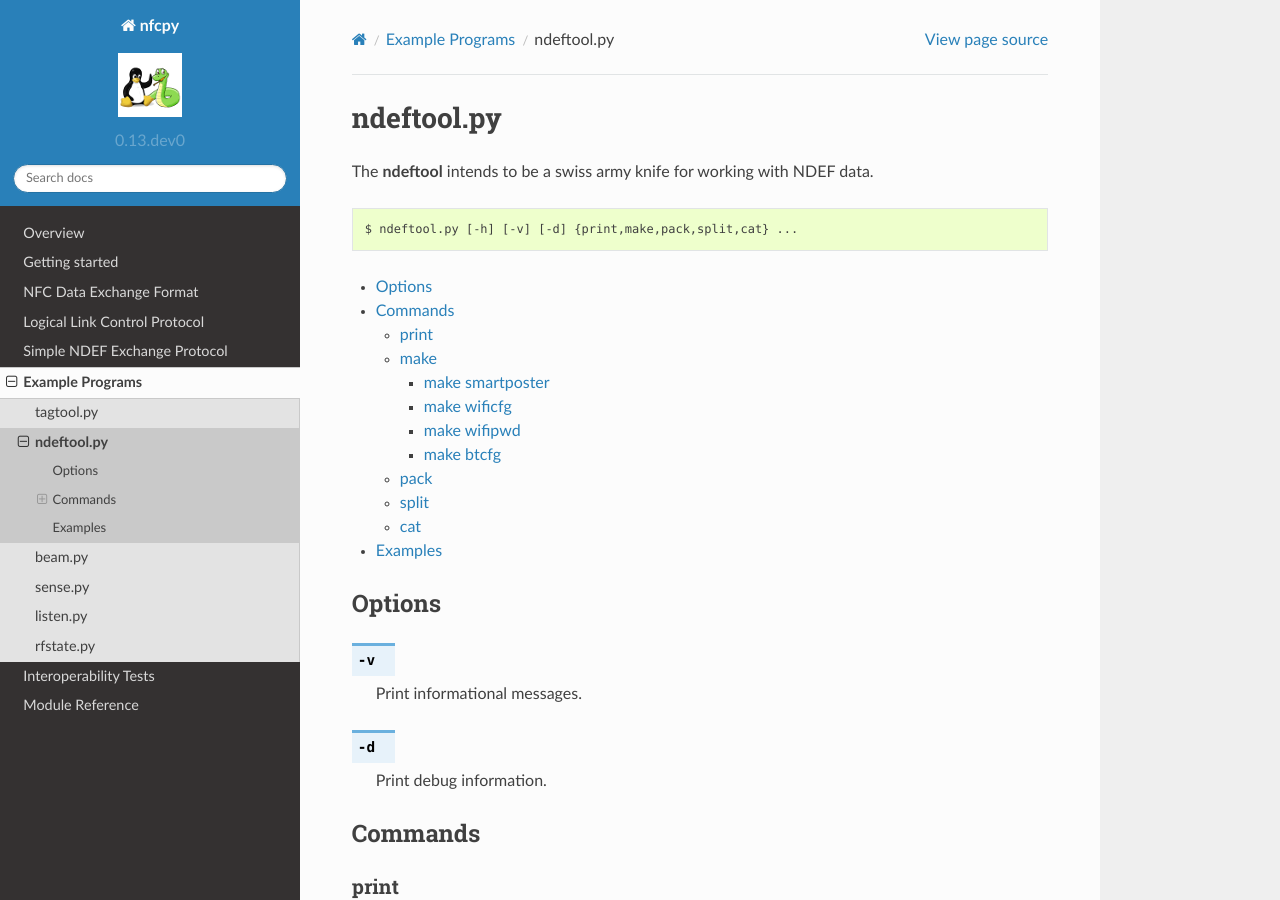
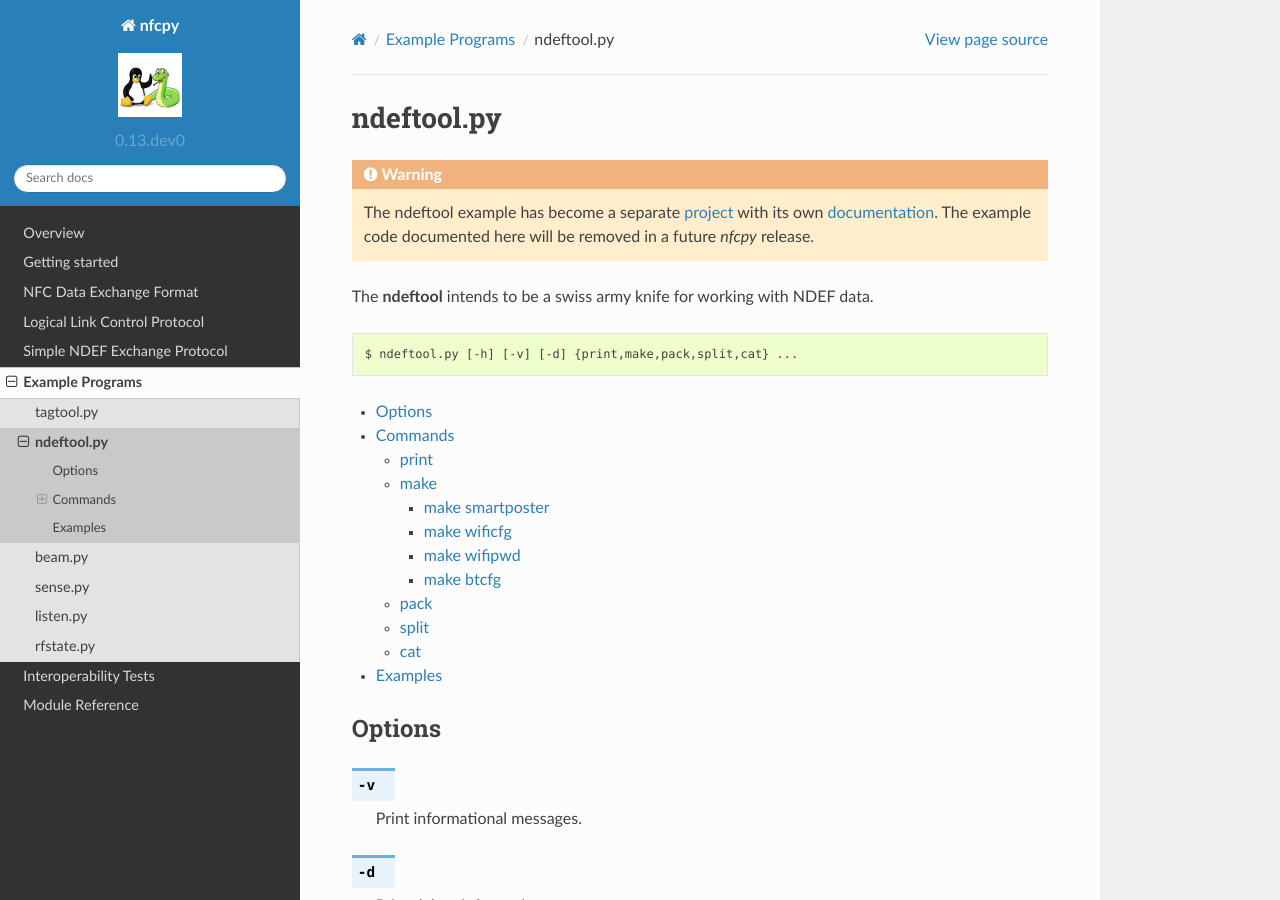
Before and after one commit to nfcpy/nfcpy, a Sphinx documentation site: the page built from docs/examples/ndeftool.rst, in a window 1280 px wide and 900 px high. Built offline with Sphinx 7.4.7 and the Read the Docs theme 2.0.0, drawn with Linux system fonts in a browser that asks for light colours.

Commit message:
Add deprecation warning for ndeftool example.

```diff
--- a/docs/examples/ndeftool.rst
+++ b/docs/examples/ndeftool.rst
@@ -1,6 +1,13 @@
 ===========
 ndeftool.py
 ===========
+
+.. warning::
+
+   The ndeftool example has become a separate `project
+   <https://github.com/nfcpy/ndeftool>`_ with its own `documentation
+   <https://ndeftool.readthedocs.io>`_. The example code documented
+   here will be removed in a future *nfcpy* release.
 
 The **ndeftool** intends to be a swiss army knife for working with
 NDEF data. ::
```
